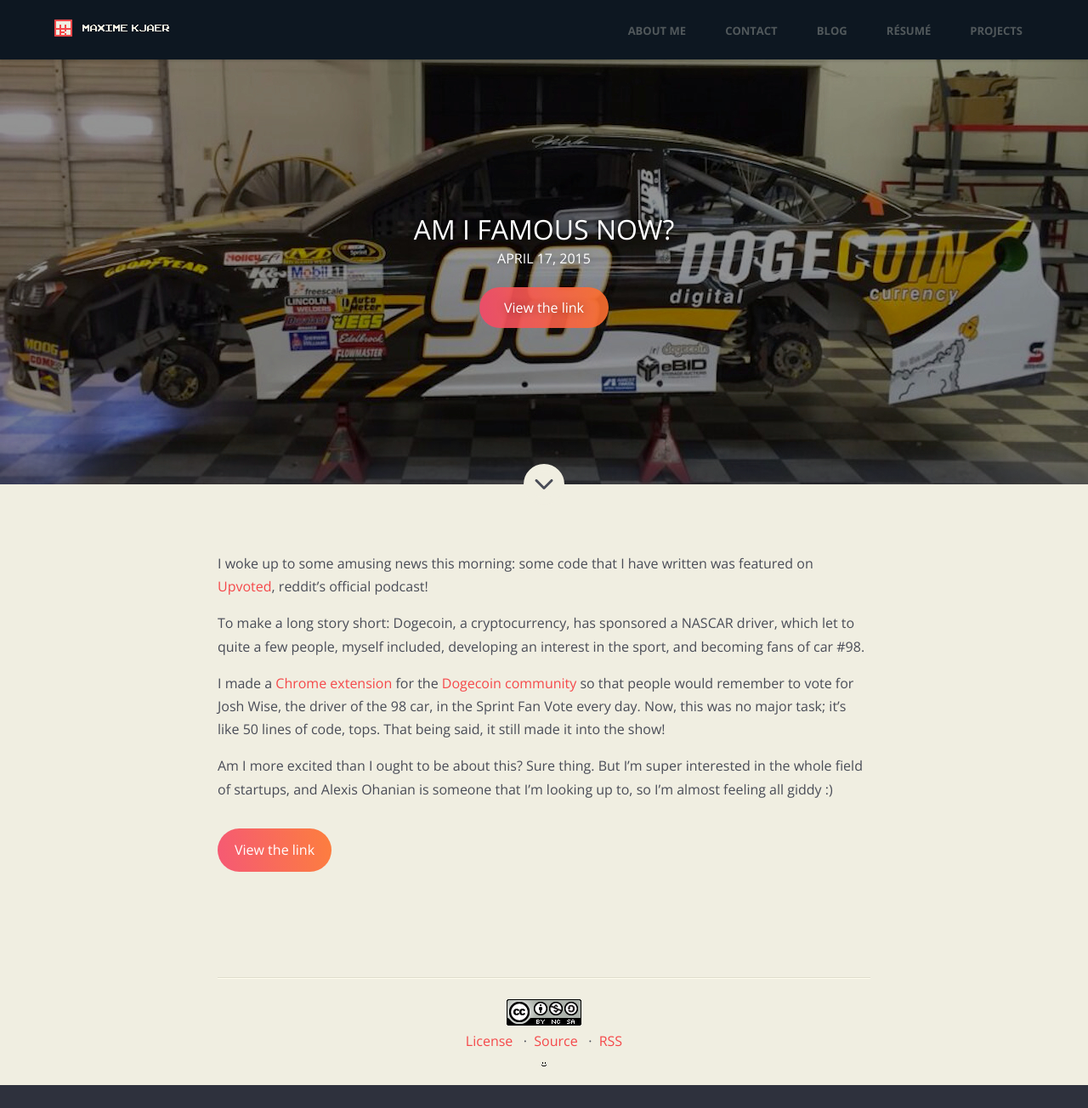
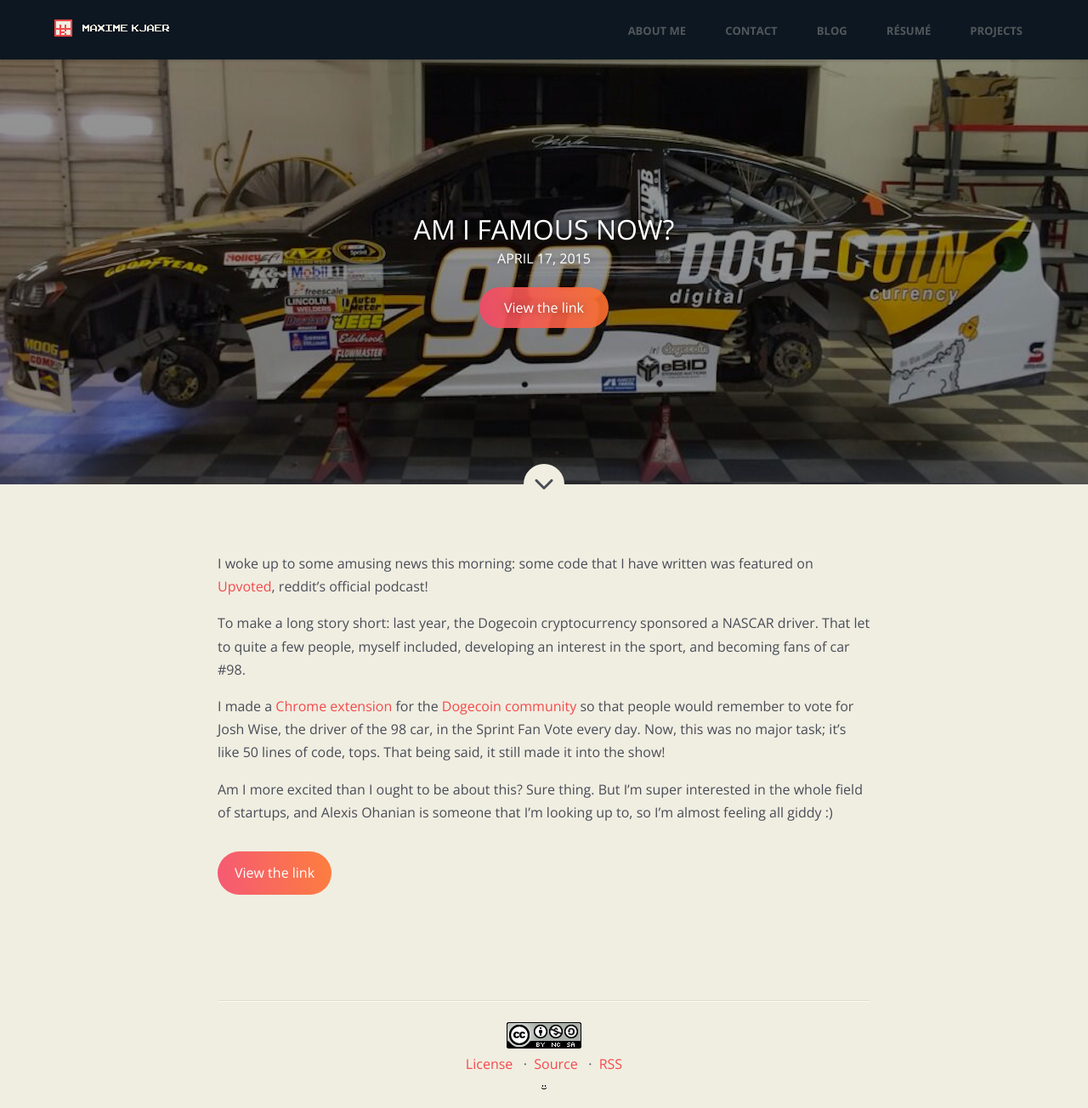
Before and after one commit to MaximeKjaer/kjaer.io, a Jekyll site: the page built from _posts/2015-04-17-am-i-famous-now.md, in a window 1280 px wide and 1304 px high. Shown: the whole window at 85% size. Built offline with Jekyll 4.4.1, drawn with Linux system fonts in a browser that asks for light colours; nearby versions of some CDN libraries; comment, search, counter and statistics services are not loaded.

Commit message:
Removed a run-on

```diff
--- a/_posts/2015-04-17-am-i-famous-now.md
+++ b/_posts/2015-04-17-am-i-famous-now.md
@@ -7,7 +7,7 @@
 
 I woke up to some amusing news this morning: some code that I have written was featured on [Upvoted](https://soundcloud.com/upvoted), reddit's official podcast!
 
-To make a long story short: Dogecoin, a cryptocurrency, has sponsored a NASCAR driver, which let to quite a few people, myself included, developing an interest in the sport, and becoming fans of car #98.
+To make a long story short: last year, the Dogecoin cryptocurrency sponsored a NASCAR driver. That let to quite a few people, myself included, developing an interest in the sport, and becoming fans of car #98.
 
 I made a [Chrome extension](https://github.com/MaximeKjaer/NASCAR-votes) for the [Dogecoin community](http://reddit.com/r/dogecoin) so that people would remember to vote for Josh Wise, the driver of the 98 car, in the Sprint Fan Vote every day. Now, this was no major task; it's like 50 lines of code, tops. That being said, it still made it into the show!
 
```
